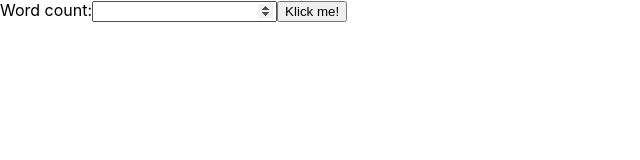
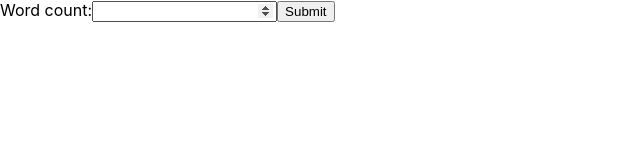
Before and after one commit to Tyrlingen/ProjectT-shirt, a React (Create React App) app: page / in a window 1280 px wide. Shown: the top 160 px of the page, without its empty margins (0-640 px from the left). Built offline with nearby package versions, Linux system fonts and the light colour scheme.

Commit message:
Combined handleClick() and handleKeyPress to one function

```diff
--- a/src/App.js
+++ b/src/App.js
@@ -1,48 +1,64 @@
-import React, {Component} from 'react';
-import './App.css';
+import React, { Component } from "react";
+import "./App.css";
 
 class App extends Component {
   constructor(props) {
     super(props);
     this.state = {
-      text: " "
+      text: " ",
     };
   }
-  handleKeyPress(event){
+
+  handleSubmit(event) {
+    event.preventDefault();
+    const inputField = document.querySelector("#word-count");
+    const number = inputField.value;
+    fetch(`https://random-word-api.herokuapp.com/word?number=${number}`)
+      .then((response) => {
+        return response.json();
+      })
+      .then((data) => {
+        const text = data.join(" ");
+        this.setState({ text: text });
+      });
+  }
+  handleKeyPress(event) {
     if (event.which === 13) {
       const inputField = document.querySelector("#word-count");
       const number = inputField.value;
       this.wordGetter(number);
+    }
   }
-  }
-  handleClick(){
+  handleClick() {
     const inputField = document.querySelector("#word-count");
     const number = inputField.value;
     this.wordGetter(number);
   }
-  wordGetter(number){
+  wordGetter(number) {
+    fetch(`https://random-word-api.herokuapp.com/word?number=${number}`)
+      .then((response) => {
+        return response.json();
+      })
+      .then((data) => {
+        const text = data.join(" ");
+        this.setState({ text: text });
+      });
+  }
 
-    fetch(`https://random-word-api.herokuapp.com/word?number=${number}`)
-    .then((response)=>{
-      return response.json();
-    })
-    .then((data)=>{
-      const text = data.join(" ")
-      this.setState({text: text});
-    })
-    }
-
-  render(){
-    return(<main>
+  render() {
+    return (
+      <main>
+        <form id="generate-words" onSubmit={this.handleSubmit.bind(this)}>
           <label for="word-count">Word count:</label>
-          <input id="word-count" type="number"  onKeyPress = {this.handleKeyPress.bind(this)}></input>
-        <button onClick={this.handleClick.bind(this)}>Klick me!</button>
+          <input id="word-count" type="number" />
+          <input type="submit" />
+        </form>
         <div className="tshirt-container">
           <p>{this.state.text}</p>
         </div>
-    </main>)
+      </main>
+    );
   }
 }
 
-
 export default App;
```
